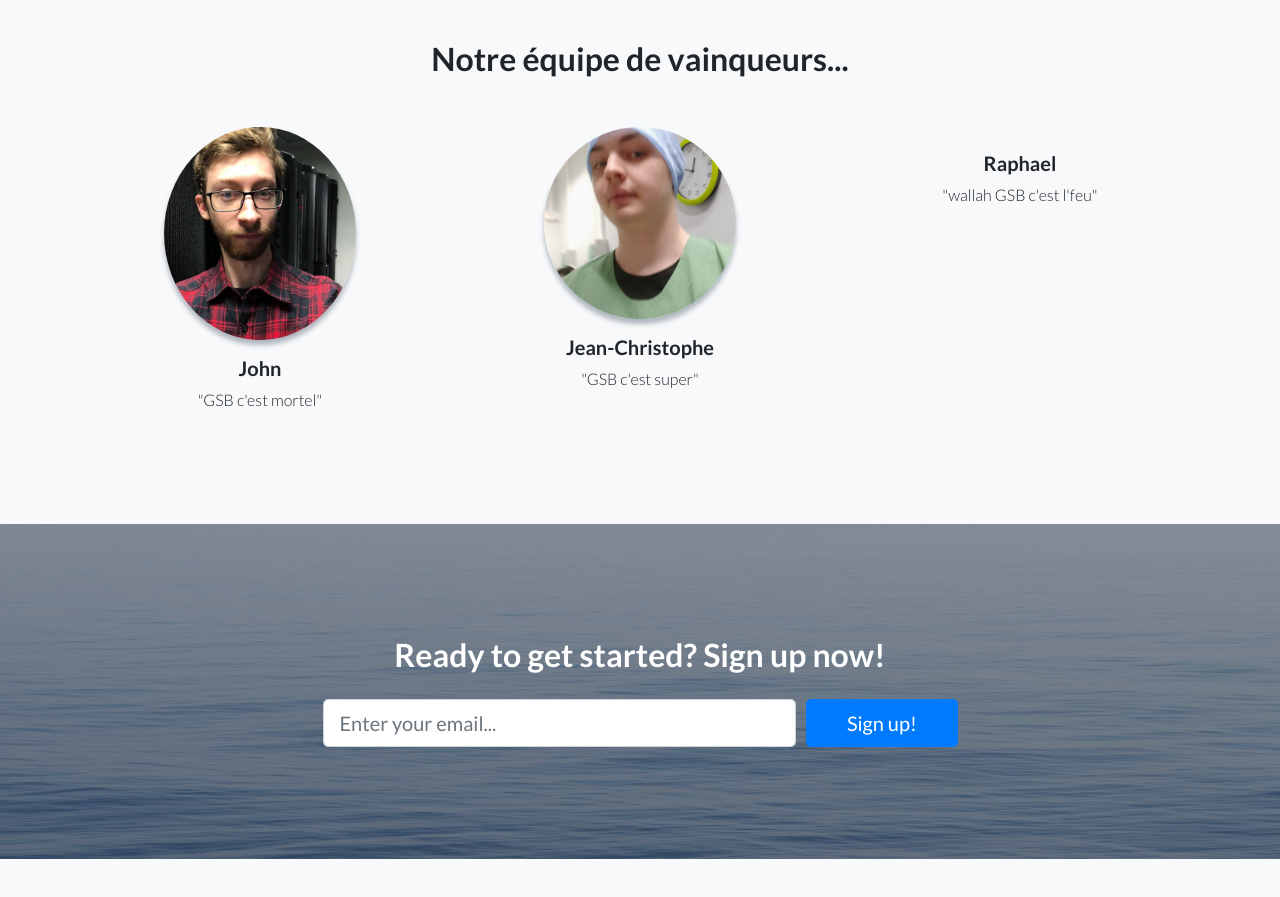
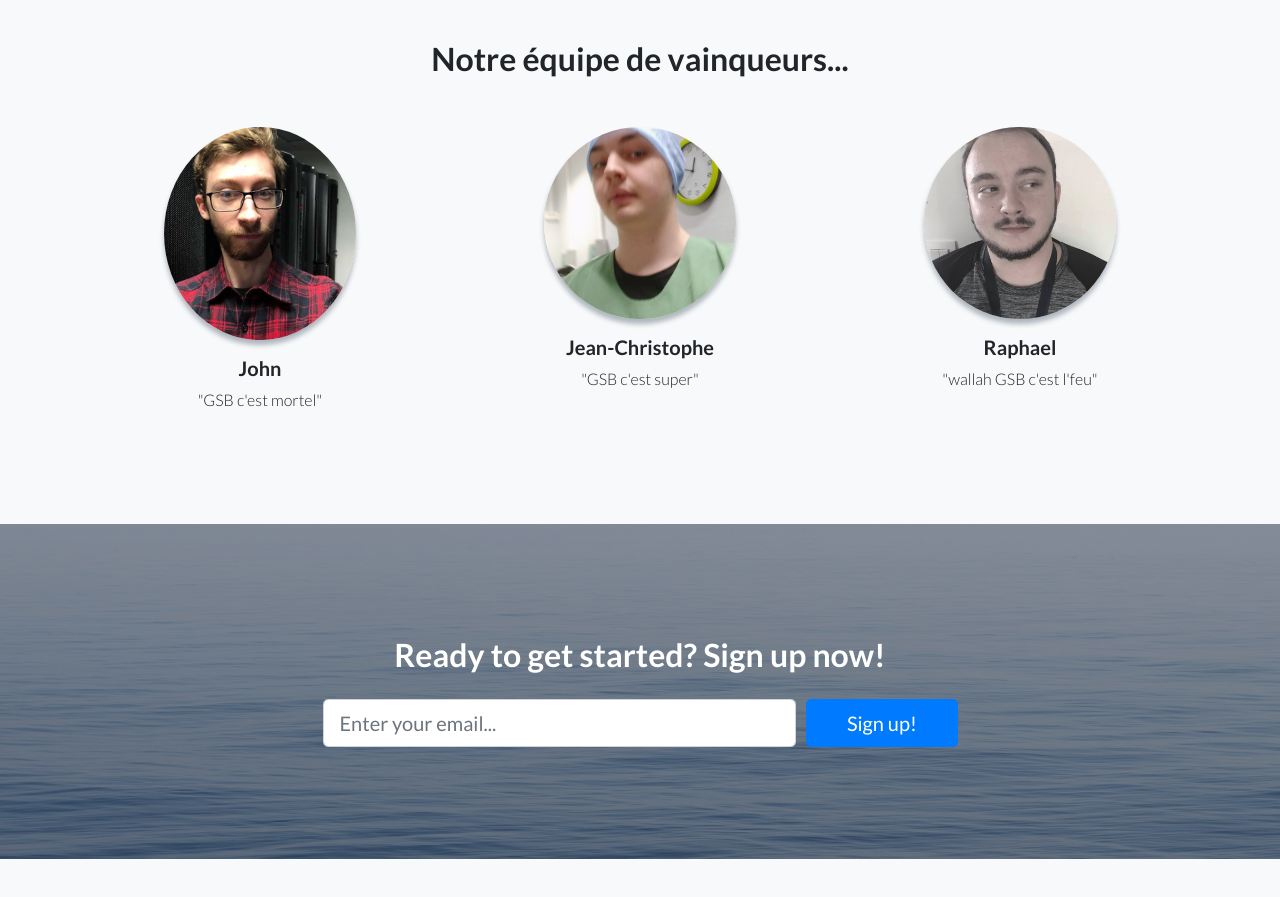
Before and after one commit to GalaxySwissBourdin/Web, a website: page index.html in a window 1280 px wide. Shown: the part 2620-3517 px from the top of the page. Drawn offline with Linux system fonts and the light colour scheme.

Commit message:
Update index.html

```diff
--- a/index.html
+++ b/index.html
@@ -138,7 +138,7 @@
         </div>
         <div class="col-lg-4">
           <div class="testimonial-item mx-auto mb-5 mb-lg-0">
-            <img class="img-fluid rounded-circle mb-3" src="img/raph.jpg" alt="">
+            <img class="img-fluid rounded-circle mb-3" src="img/raphael.jpg" alt="">
             <h5>Raphael</h5>
             <p class="font-weight-light mb-0">"wallah GSB c'est l'feu"</p>
           </div>
```
